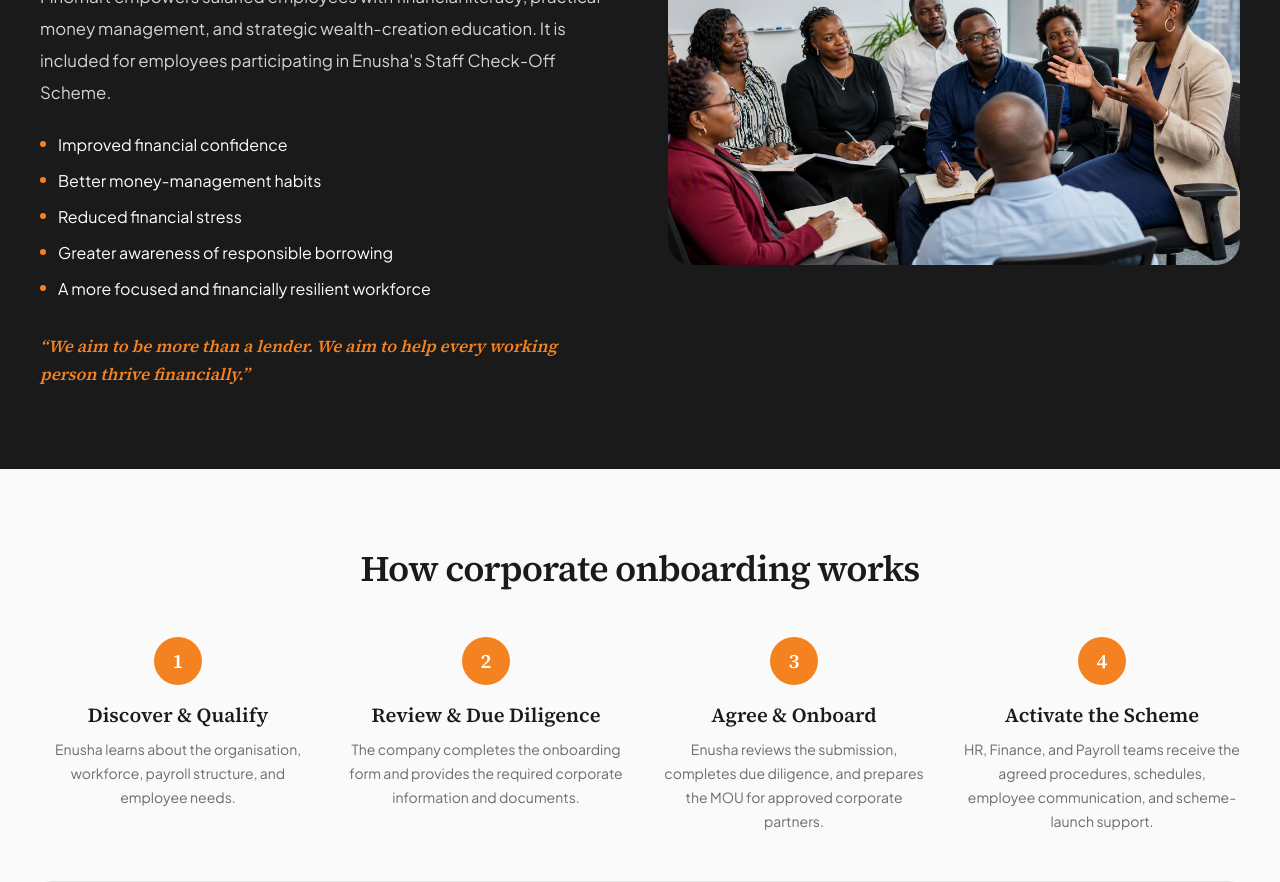
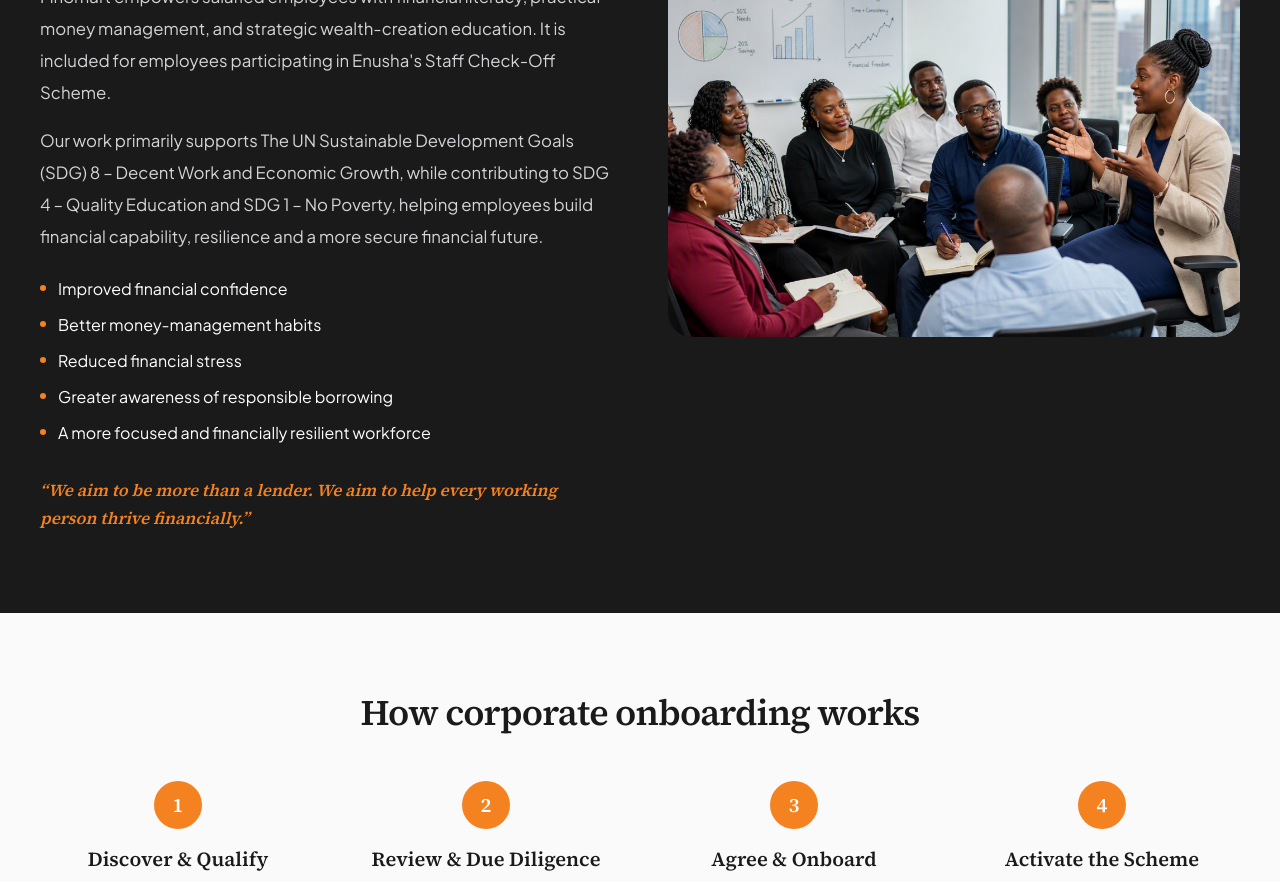
Before and after one commit to jeromekithinji/enush, a Next.js app: page / in a window 1280 px wide. Shown: the part 6380-7262 px from the top of the page. Built offline with nearby package versions, Linux system fonts and the light colour scheme.

Commit message:
Updated the FinSmart section

```diff
--- a/src/components/home/finsmart-section.tsx
+++ b/src/components/home/finsmart-section.tsx
@@ -38,6 +38,13 @@
 						It is included for employees participating in Enusha&apos;s Staff
 						Check-Off Scheme.
 					</p>
+					<p className='mt-4 text-base leading-7 text-zinc-300 lg:text-[1.05rem] lg:leading-8'>
+						Our work primarily supports The UN Sustainable Development Goals
+						(SDG) 8 – Decent Work and Economic Growth, while contributing to
+						SDG 4 – Quality Education and SDG 1 – No Poverty, helping employees
+						build financial capability, resilience and a more secure financial
+						future.
+					</p>
 					<ul className='mt-6 space-y-3'>
 						{finsmartBenefits.map((benefit) => (
 							<li
```
